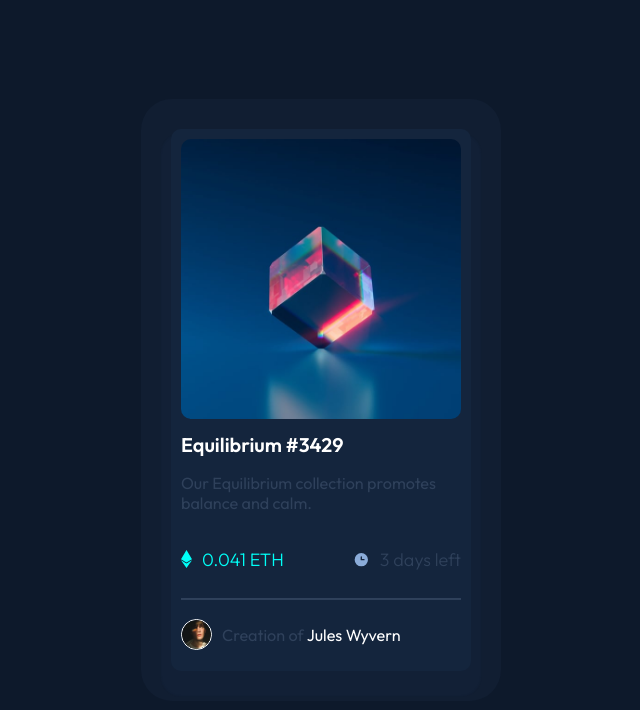
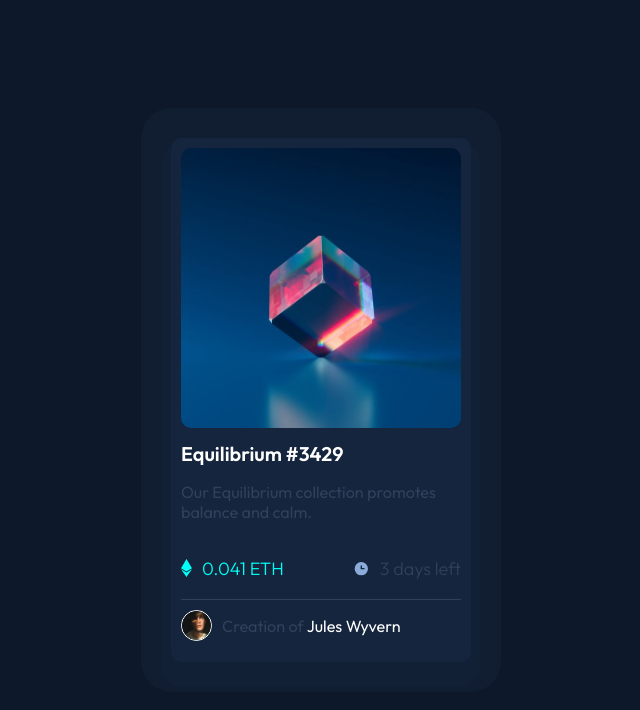
Before and after one commit to Noureddine-20/NFT-preview-card, a plain HTML site: page index.html in a window 1280 px wide. Shown: the whole page, without its empty margins (319-959 px from the left). Drawn offline with Linux system fonts and the light colour scheme.

Commit message:
Add files via upload

```diff
--- a/css/Card.css
+++ b/css/Card.css
@@ -24,7 +24,6 @@ body {
 }
 .container .img {
     width: 280px;
-    position: relative;
     display: flex;
     justify-content: center;
     align-items: center;
@@ -36,6 +35,7 @@ body {
 .container .img svg {
     z-index: -1;
     position: absolute;
+    transition: 1s;
 }
 .container .img:hover svg {
     z-index: 2;
@@ -45,9 +45,10 @@ body {
     opacity: 0.5;
     width: 278px;
     height: 278px;
-    position: absolute;
     border-radius: var(--main-radius);
     z-index: -1;
+    position: absolute;
+    transition: 1s;
 }
 .container .img:hover .opacity {
     z-index: 1;
@@ -82,9 +83,10 @@ body {
 .container .info svg {
     margin-right: 10px;
 }
-.container hr {
+.container .sperator {
     width: 100%;
-    border: 0.5px hsl(215, 32%, 27%) solid;
+    height: 2px;
+    border-bottom: 1px hsl(215, 32%, 27%) solid;
 }
 .container .footer {
     display: flex;
--- a/index.html
+++ b/index.html
@@ -30,7 +30,7 @@
                     <p>3 days left</p>
                 </div>
             </div>
-            <hr>
+            <div class="sperator"></div>
             <div class="footer">
                 <img src="img/image-avatar.png" alt="picture" class="avatar">
                 <p>Creation of<span> Jules Wyvern</span></p>
```
